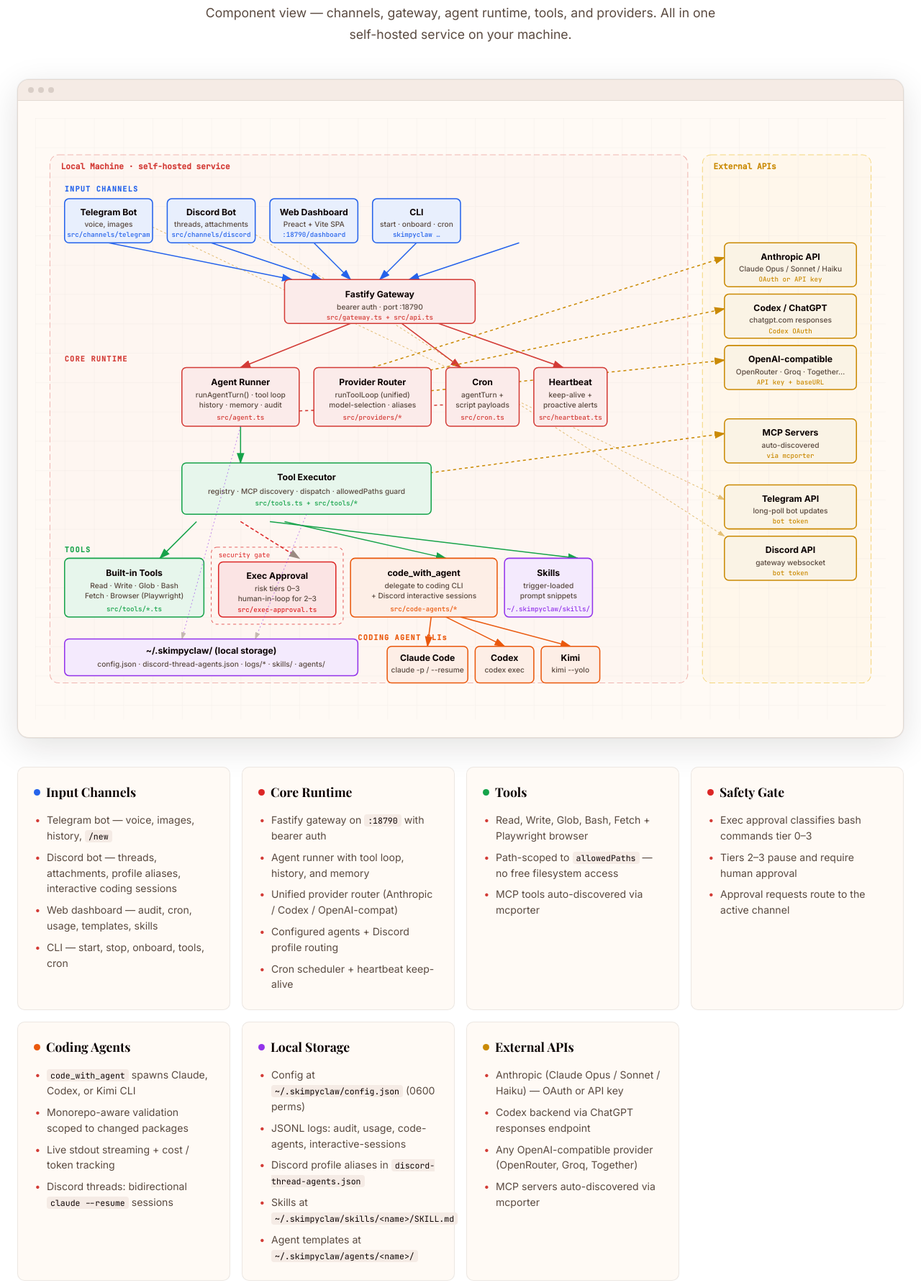
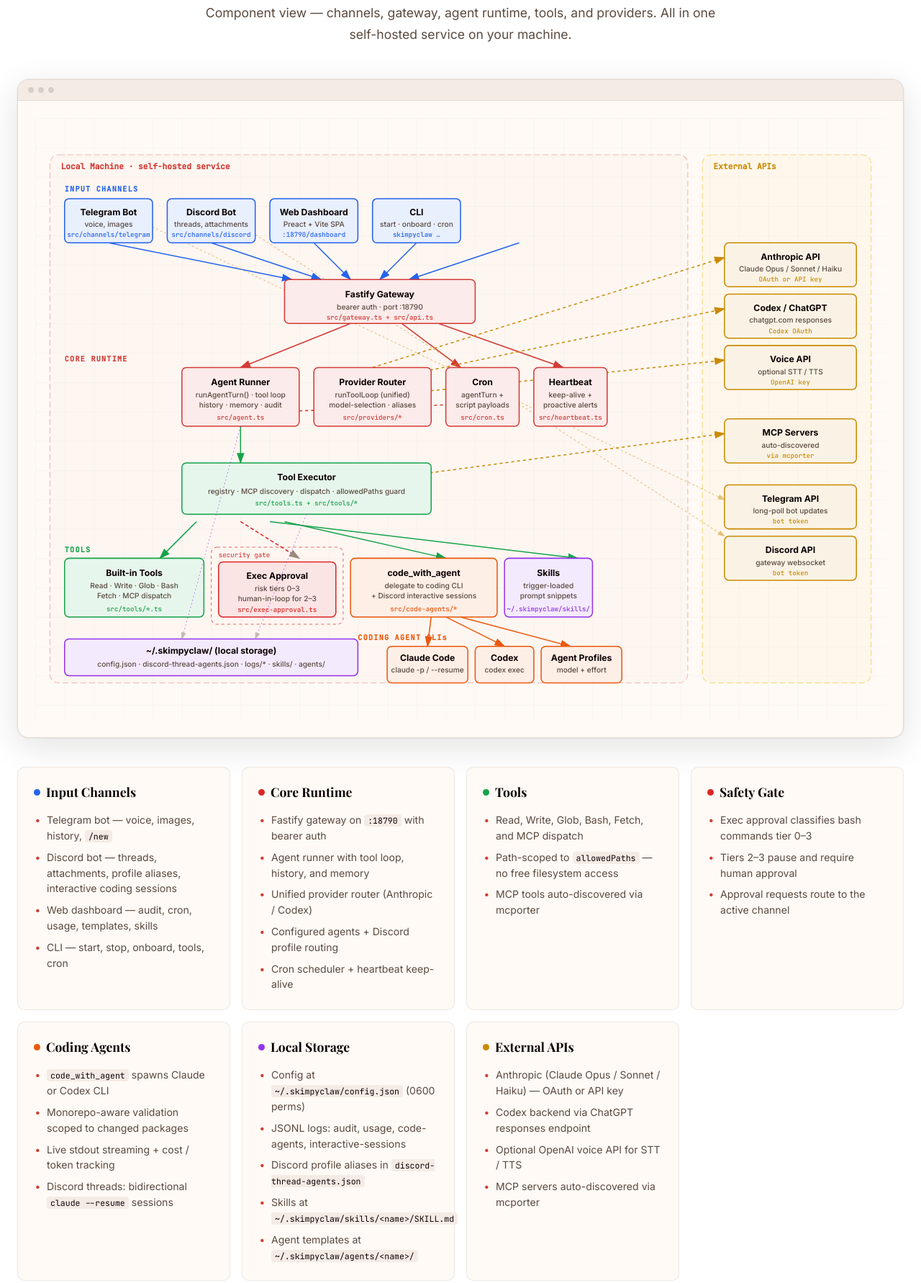
Before and after one commit to kat3samsin/skimpyclaw-site, a plain HTML site: page architecture.html in a window 1280 px wide. Shown: the part 230-2012 px from the top of the page at 72% size. Drawn offline with nearby package versions, Linux system fonts and the light colour scheme.

Commit message:
Update site for trimmed core surface

```diff
--- a/architecture.html
+++ b/architecture.html
@@ -513,7 +513,7 @@
           <rect class="box tool" x="40" y="600" width="190" height="80" rx="6" />
           <text class="label-title" x="135" y="624" text-anchor="middle">Built-in Tools</text>
           <text class="label-sub" x="135" y="641" text-anchor="middle">Read · Write · Glob · Bash</text>
-          <text class="label-sub" x="135" y="655" text-anchor="middle">Fetch · Browser (Playwright)</text>
+          <text class="label-sub" x="135" y="655" text-anchor="middle">Fetch · MCP dispatch</text>
           <text class="label-src tool" x="135" y="672" text-anchor="middle">src/tools/*.ts</text>
 
           <!-- Exec Approval - security group -->
@@ -553,10 +553,10 @@
           <text class="label-title" x="640" y="740" text-anchor="middle">Codex</text>
           <text class="label-sub" x="640" y="756" text-anchor="middle">codex exec</text>
 
-          <rect class="mask" x="690" y="720" width="80" height="50" rx="6" />
-          <rect class="box coding" x="690" y="720" width="80" height="50" rx="6" />
-          <text class="label-title" x="730" y="740" text-anchor="middle">Kimi</text>
-          <text class="label-sub" x="730" y="756" text-anchor="middle">kimi --yolo</text>
+          <rect class="mask" x="690" y="720" width="110" height="50" rx="6" />
+          <rect class="box coding" x="690" y="720" width="110" height="50" rx="6" />
+          <text class="label-title" x="745" y="740" text-anchor="middle">Agent Profiles</text>
+          <text class="label-sub" x="745" y="756" text-anchor="middle">model + effort</text>
 
           <!-- ============================================================
                EXTERNAL PROVIDERS
@@ -576,9 +576,9 @@
 
           <rect class="mask" x="940" y="310" width="180" height="60" rx="6" />
           <rect class="box provider" x="940" y="310" width="180" height="60" rx="6" />
-          <text class="label-title" x="1030" y="333" text-anchor="middle">OpenAI-compatible</text>
-          <text class="label-sub" x="1030" y="349" text-anchor="middle">OpenRouter · Groq · Together…</text>
-          <text class="label-src provider" x="1030" y="363" text-anchor="middle">API key + baseURL</text>
+          <text class="label-title" x="1030" y="333" text-anchor="middle">Voice API</text>
+          <text class="label-sub" x="1030" y="349" text-anchor="middle">optional STT / TTS</text>
+          <text class="label-src provider" x="1030" y="363" text-anchor="middle">OpenAI key</text>
 
           <rect class="mask" x="940" y="410" width="180" height="60" rx="6" />
           <rect class="box provider" x="940" y="410" width="180" height="60" rx="6" />
@@ -628,7 +628,7 @@
         <ul>
           <li>Fastify gateway on <code>:18790</code> with bearer auth</li>
           <li>Agent runner with tool loop, history, and memory</li>
-          <li>Unified provider router (Anthropic / Codex / OpenAI-compat)</li>
+          <li>Unified provider router (Anthropic / Codex)</li>
           <li>Configured agents + Discord profile routing</li>
           <li>Cron scheduler + heartbeat keep-alive</li>
         </ul>
@@ -637,7 +637,7 @@
       <div class="info-card">
         <h3><span class="dot green"></span> Tools</h3>
         <ul>
-          <li>Read, Write, Glob, Bash, Fetch + Playwright browser</li>
+          <li>Read, Write, Glob, Bash, Fetch, and MCP dispatch</li>
           <li>Path-scoped to <code>allowedPaths</code> — no free filesystem access</li>
           <li>MCP tools auto-discovered via mcporter</li>
         </ul>
@@ -655,7 +655,7 @@
       <div class="info-card">
         <h3><span class="dot orange"></span> Coding Agents</h3>
         <ul>
-          <li><code>code_with_agent</code> spawns Claude, Codex, or Kimi CLI</li>
+          <li><code>code_with_agent</code> spawns Claude or Codex CLI</li>
           <li>Monorepo-aware validation scoped to changed packages</li>
           <li>Live stdout streaming + cost / token tracking</li>
           <li>Discord threads: bidirectional <code>claude --resume</code> sessions</li>
@@ -678,7 +678,7 @@
         <ul>
           <li>Anthropic (Claude Opus / Sonnet / Haiku) — OAuth or API key</li>
           <li>Codex backend via ChatGPT responses endpoint</li>
-          <li>Any OpenAI-compatible provider (OpenRouter, Groq, Together)</li>
+          <li>Optional OpenAI voice API for STT / TTS</li>
           <li>MCP servers auto-discovered via mcporter</li>
         </ul>
       </div>
```
Also changed, not shown: index.html (+12 -13 lines).
